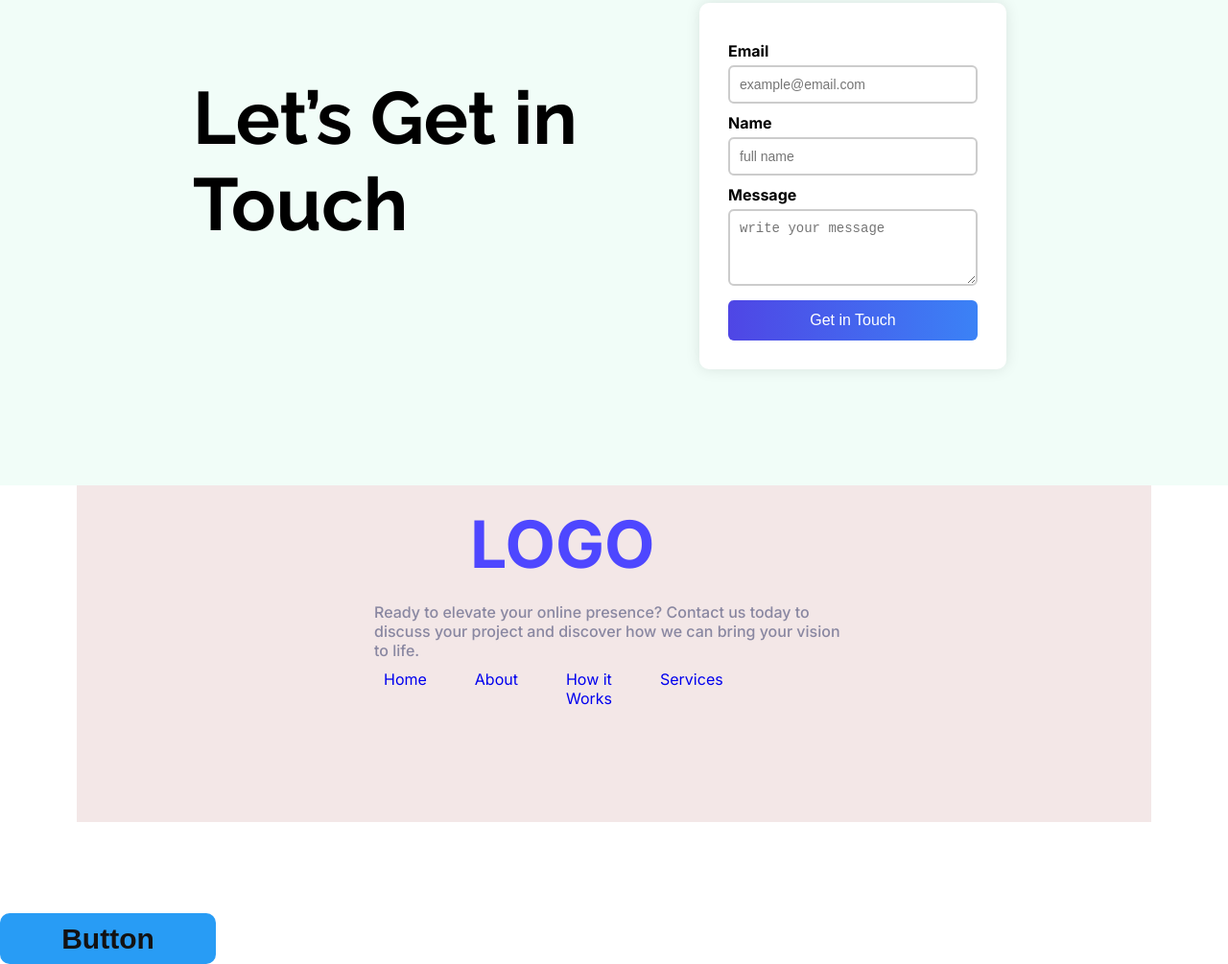
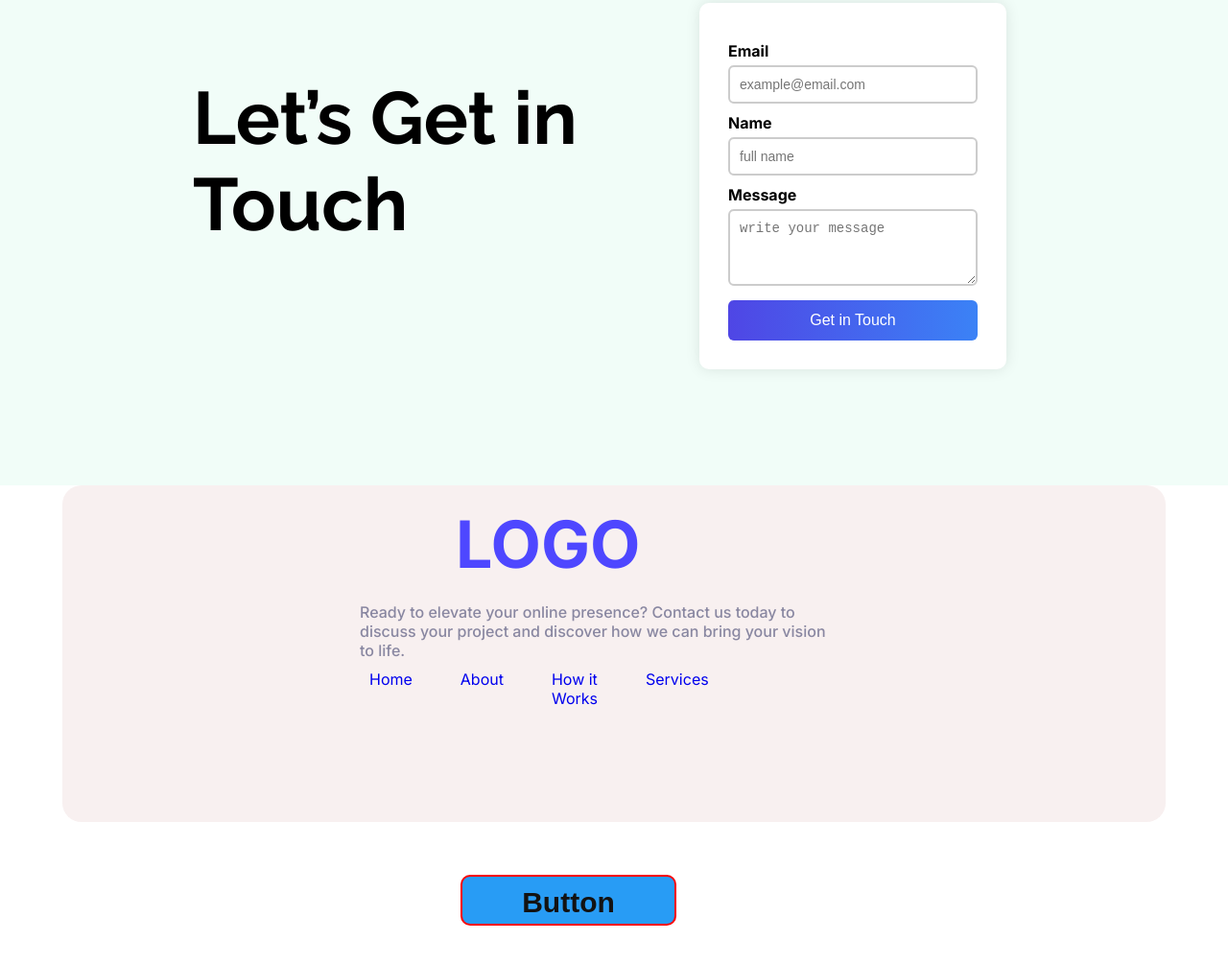
Before and after one commit to Parvez-hasan/B12A-lending, a plain HTML site: page index.html in a window 1280 px wide. Shown: the part 2738-3743 px from the top of the page at 96% size. Drawn offline with Linux system fonts and the light colour scheme.

Commit message:
finaly project completet

```diff
--- a/css/style.css
+++ b/css/style.css
@@ -11,6 +11,8 @@
     text-decoration: none;
 }
 body{
+  min-width: 1250px;
+  margin: auto ;
     font-family: "Raleway", sans-serif;
     font-family: "Inter", sans-serif;
 }
@@ -417,14 +419,15 @@ align-items: center;
     margin-left: 80px;
 }
 .footer{
-    max-width: 1120px;
+    max-width: 1240px;
     width: 1150px;
     height: 351px;
     margin: 0 auto;
     align-items: center;
     box-sizing: border-box;
-    background: rgb(243, 231, 231);
+    background: rgb(248, 240, 240);
     justify-content: center;
+    border-radius: 20px;
 
 }
 
@@ -468,12 +471,15 @@ align-items: center;
     color: #131212;
     background-color: #289cf5;
     border: none;
-    margin-top: 95px;
+    margin-top: 55px;
     font-size: 30px;
     font-weight: bold;
     align-items: center;
     justify-content: center;
      padding: 10px;
+     border: 2px solid red;
+     margin-left: 480px;
+     margin-bottom: 30px;
 }
 
 .btn-6:hover{
```
